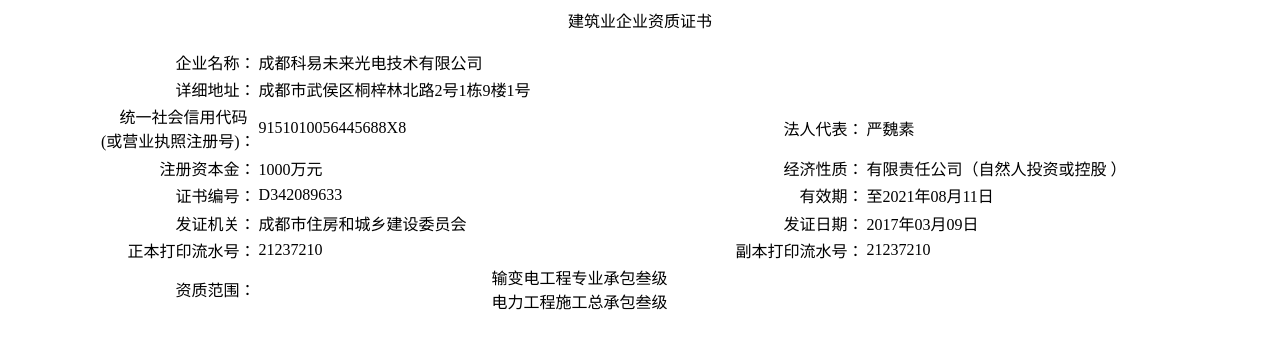
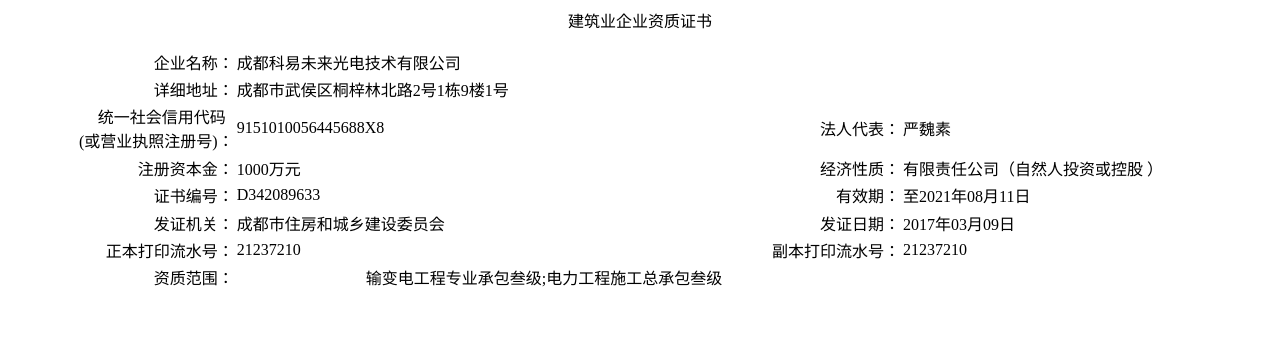
Before and after one commit to zhaoyanyu-g/My, a plain HTML site: page index.html in a window 1280 px wide. Drawn offline with Linux system fonts and the light colour scheme.

Commit message:
Update index.html

```diff
--- a/index.html
+++ b/index.html
@@ -120,11 +120,8 @@
 </span></p></td>
 
 	<td valign="center" style="border:none;"><p class="MsoNormal" align="right" style="text-align:right;"><span style="font-family:宋体;font-size:12.0000pt;">
-		输变电工程专业承包叁级
-		</span><span style="font-family:宋体;font-size:12.0000pt;"><br /></span>
-		<span style="font-family:宋体;font-size:12.0000pt;">
-			电力工程施工总承包叁级
-		</span>
+		输变电工程专业承包叁级;电力工程施工总承包叁级
+			</span>
 
 
 
```
